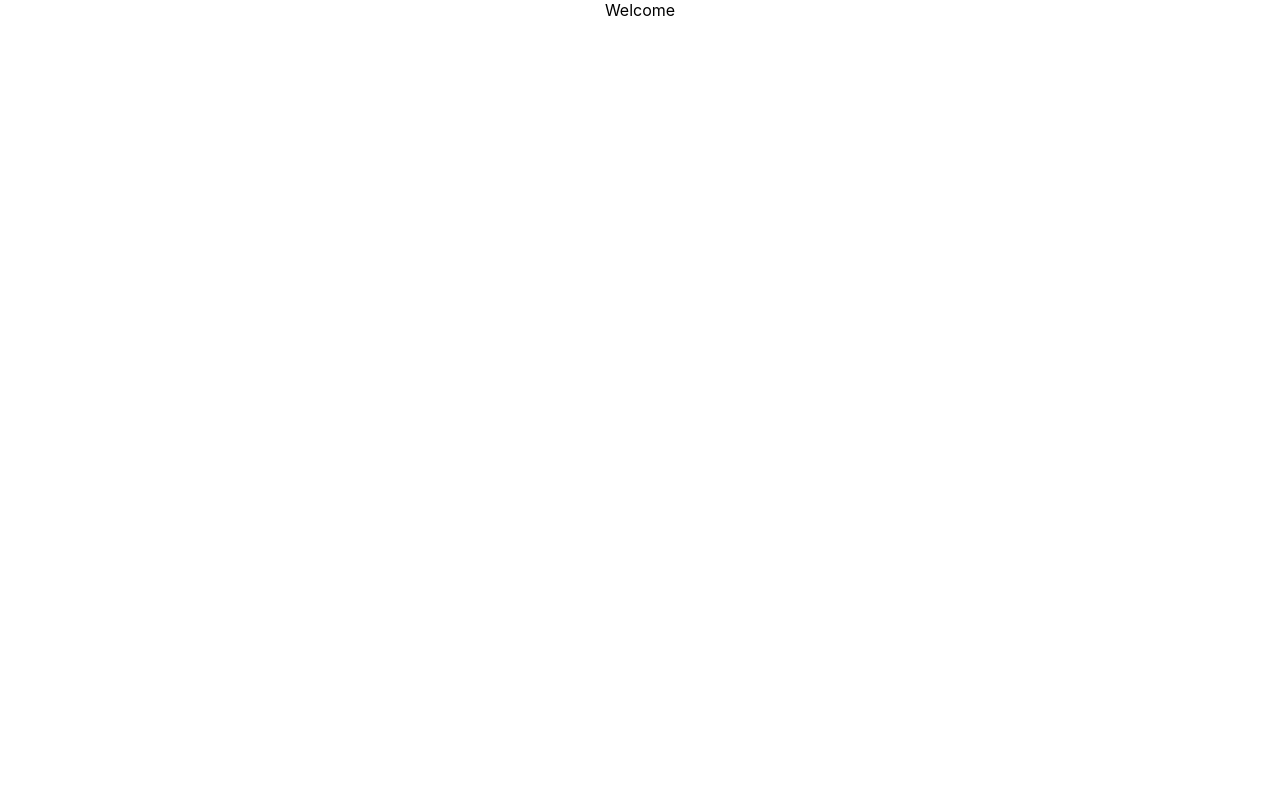
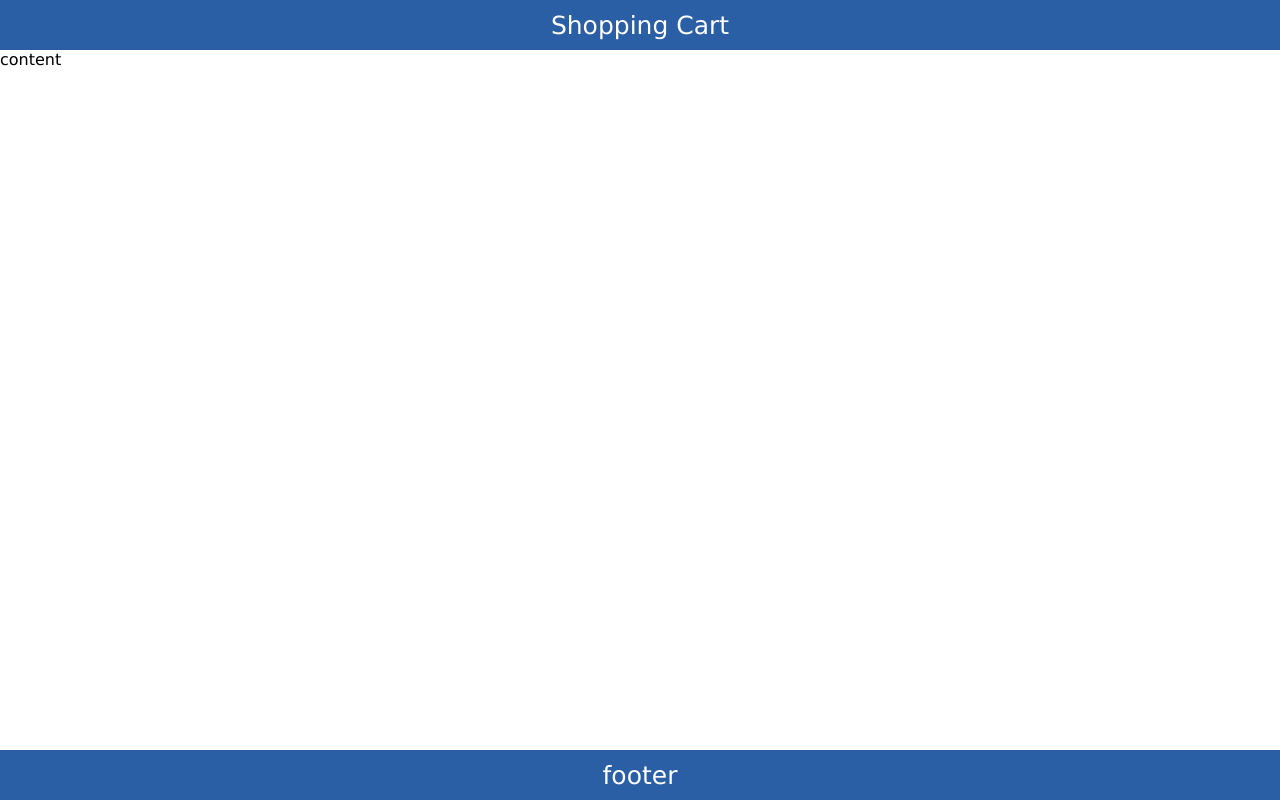
Before and after one commit to ebrahimelbarody74/shopping-cart, a React (Create React App) app in the folder client/: page / in a window 1280 px wide. Built offline with nearby package versions, Linux system fonts and the light colour scheme.

Commit message:
Header-comp

```diff
--- a/client/src/App.js
+++ b/client/src/App.js
@@ -1,7 +1,15 @@
 import "./App.css";
+import Footer from "./components/Footer/Footer";
+import Header from "./components/Header/Header";
 
 function App() {
-  return <div className="App">Welcome </div>;
+  return (
+    <div className="layout">
+      <Header></Header>
+      <main>content</main>
+      <Footer></Footer>
+    </div>
+  );
 }
 
 export default App;
--- /dev/null
+++ b/client/src/components/Footer/Footer.js
@@ -0,0 +1,8 @@
+import React from 'react'
+import "../../css/Footer/Footer.css"
+
+export default function Footer() {
+  return (
+    <footer>footer</footer>
+  )
+}
--- /dev/null
+++ b/client/src/components/Footer/Footer.scss
@@ -0,0 +1,9 @@
+footer{
+    grid-area: footer;
+    background-color: #2a5ea5;
+    color: #fff;
+    display: flex;
+    align-items: center;
+    justify-content: center;
+    font-size: 25px;
+  }
--- /dev/null
+++ b/client/src/components/Header/Header.js
@@ -0,0 +1,10 @@
+import React from 'react'
+import "../../css/Header/Header.css"
+
+export default function Header() {
+  return (
+    <header>
+        Shopping Cart
+    </header>
+  )
+}
--- /dev/null
+++ b/client/src/components/Header/Header.scss
@@ -0,0 +1,9 @@
+header{
+    grid-area: header;
+    background-color: #2a5ea5;
+    color: #fff;
+    display: flex;
+    align-items: center;
+    justify-content: center;
+    font-size: 25px;
+}
--- /dev/null
+++ b/client/src/css/Footer/Footer.css
@@ -0,0 +1,9 @@
+footer {
+  grid-area: footer;
+  background-color: #2a5ea5;
+  color: #fff;
+  display: flex;
+  align-items: center;
+  justify-content: center;
+  font-size: 25px;
+}
--- /dev/null
+++ b/client/src/css/Header/Header.css
@@ -0,0 +1,9 @@
+header {
+  grid-area: header;
+  background-color: #2a5ea5;
+  color: #fff;
+  display: flex;
+  align-items: center;
+  justify-content: center;
+  font-size: 25px;
+}
--- a/client/src/index.css
+++ b/client/src/index.css
@@ -1,13 +1,24 @@
-body {
+*{
   margin: 0;
-  font-family: -apple-system, BlinkMacSystemFont, 'Segoe UI', 'Roboto', 'Oxygen',
-    'Ubuntu', 'Cantarell', 'Fira Sans', 'Droid Sans', 'Helvetica Neue',
-    sans-serif;
-  -webkit-font-smoothing: antialiased;
-  -moz-osx-font-smoothing: grayscale;
+  padding: 0;
+  box-sizing: border-box;
+  font-family: Verdana, Geneva, Tahoma, sans-serif;
+}
+body , #root{
+  height: 100vh;
+}
+.layout{
+  display: grid;
+  grid-template-areas:
+    "header"
+    "main"
+    "footer";
+  height: 100%;
+  grid-template-rows: 50px 1fr 50px;
+
 }
 
-code {
-  font-family: source-code-pro, Menlo, Monaco, Consolas, 'Courier New',
-    monospace;
+
+main{
+  grid-area: main;
 }
```
Also changed, not shown: client/gulpFile.js (+7 -1 lines).
